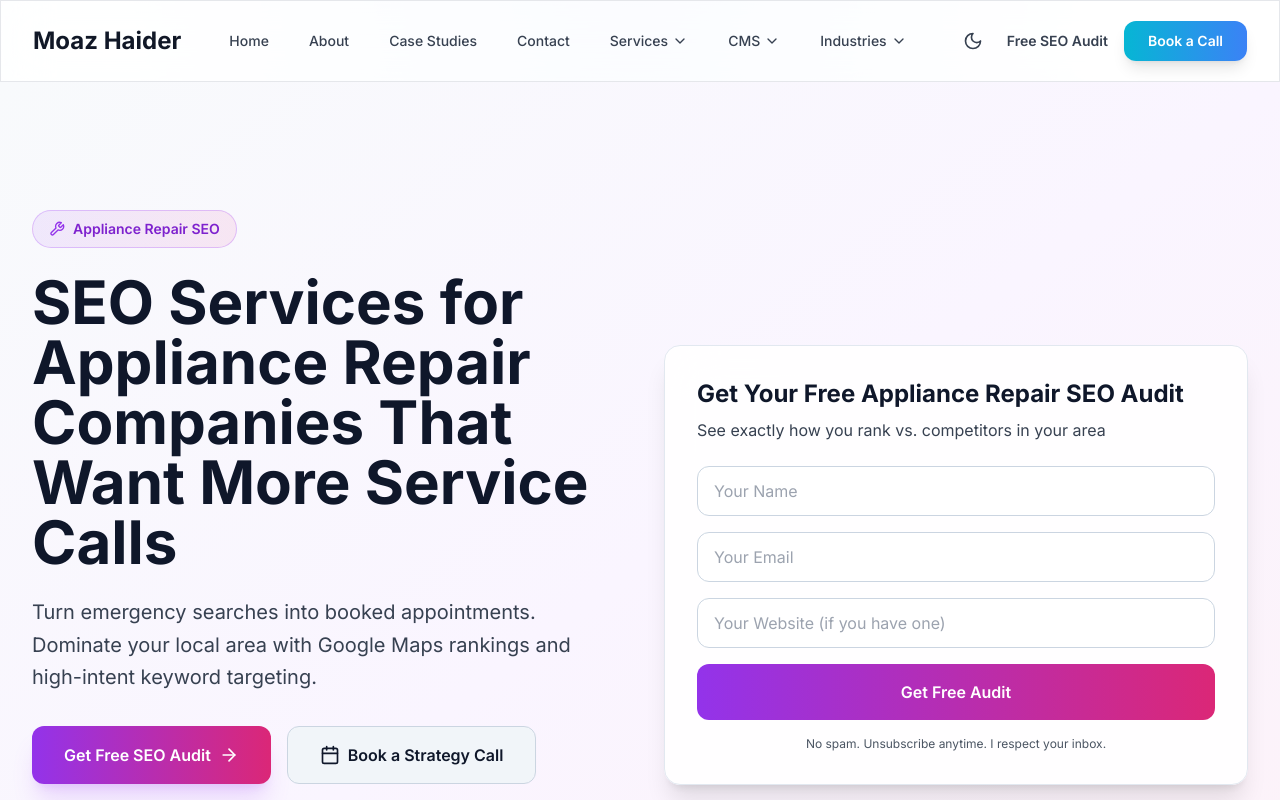
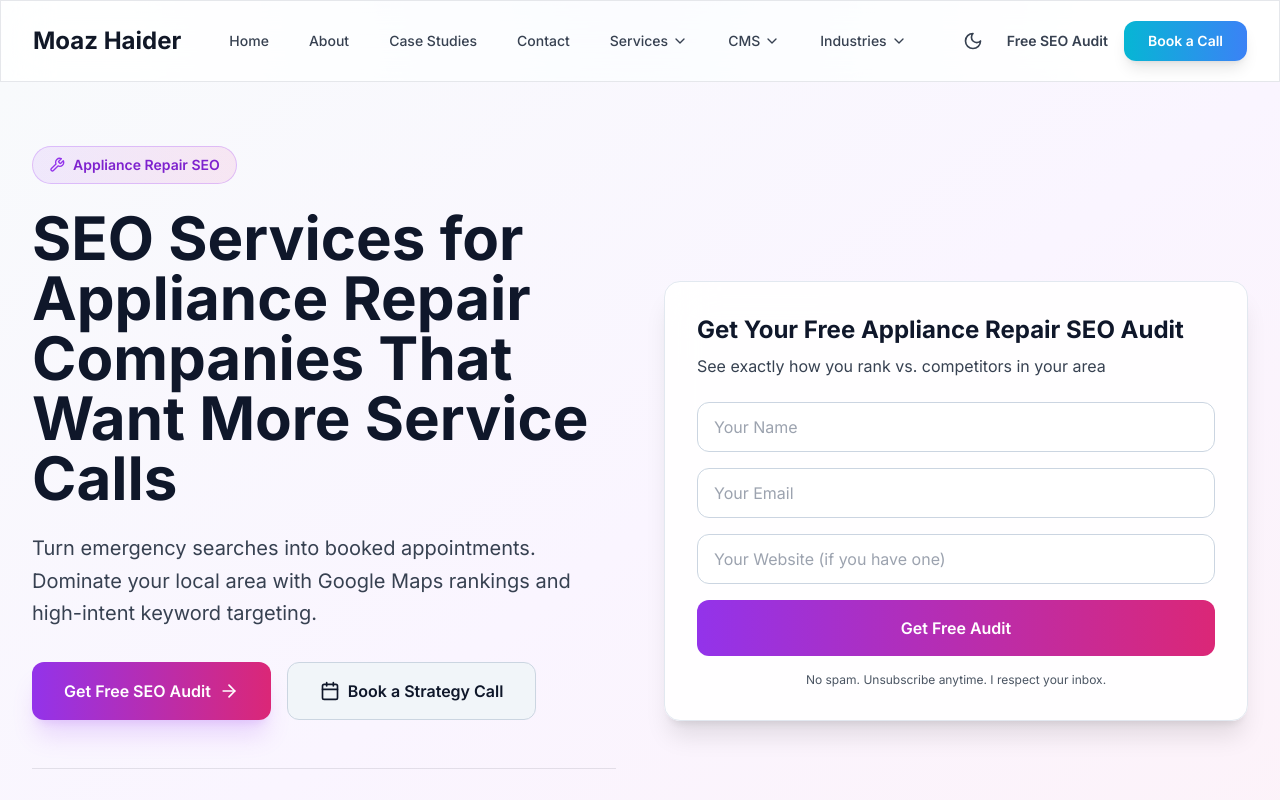
Before and after one commit to MoazHaider8/moazhaider-portfolio, a Next.js app: page /industries/appliance-repair-seo in a window 1280 px wide. Shown: the top 800 px of the page. Built offline with nearby package versions, Linux system fonts and the light colour scheme.

Commit message:
Fix excessive top padding gap between header and H1 on industry pages

```diff
--- a/components/industry-page/IndustryHero.tsx
+++ b/components/industry-page/IndustryHero.tsx
@@ -44,7 +44,7 @@ export default function IndustryHero({ industry }: { industry: IndustryPageData
   };
 
   return (
-    <section className="relative py-24 lg:py-32 overflow-hidden bg-gradient-to-br from-slate-50 via-purple-50 to-pink-50 dark:from-slate-900 dark:via-purple-900/20 dark:to-slate-900">
+    <section className="relative pt-12 pb-24 lg:pt-16 lg:pb-32 overflow-hidden bg-gradient-to-br from-slate-50 via-purple-50 to-pink-50 dark:from-slate-900 dark:via-purple-900/20 dark:to-slate-900">
       {/* Background decoration */}
       <div className="absolute inset-0 bg-grid-slate-900/[0.02] dark:bg-grid-white/[0.02] bg-[size:60px_60px]" />
 
```
